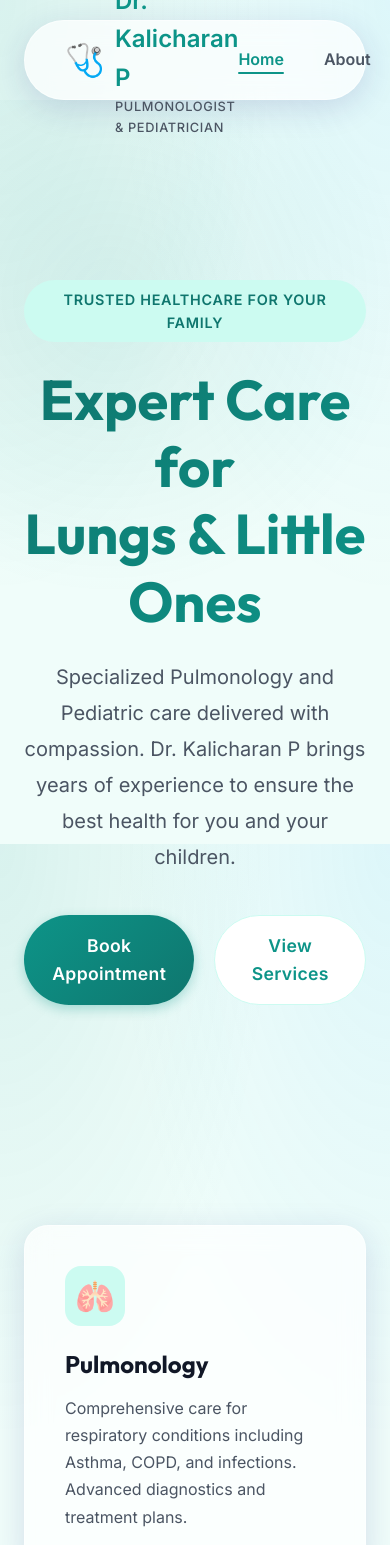
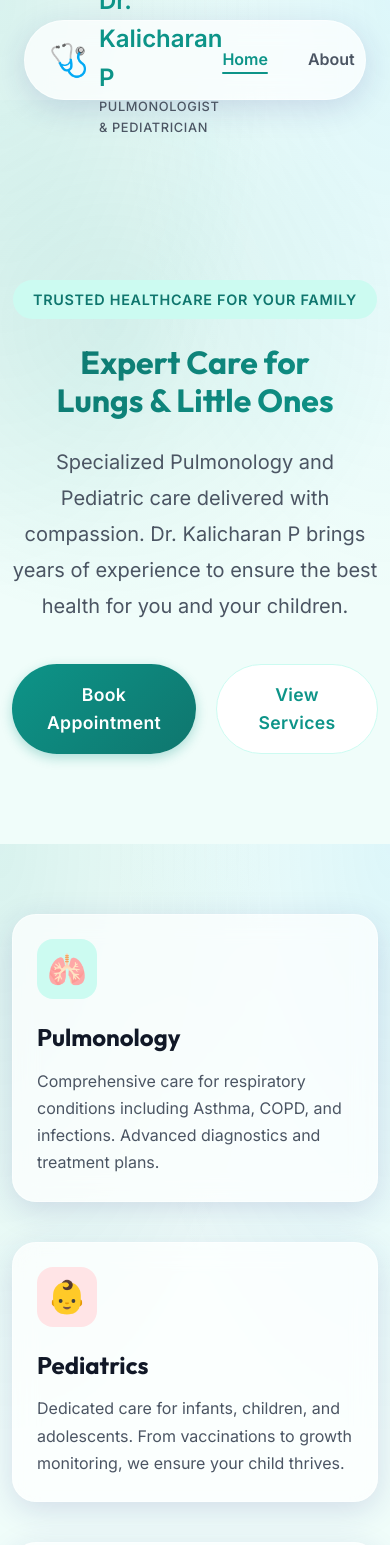
Before and after one commit to sat998/MyFirstGitHub, a React (Vite) app: page / in a window 390 px wide. Shown: the top 1545 px of the page. Built offline with nearby package versions, Linux system fonts and the light colour scheme.

Commit message:
Add mobile responsiveness improvements

```diff
--- a/src/index.css
+++ b/src/index.css
@@ -233,3 +233,49 @@ button {
 .delay-300 {
   animation-delay: 0.3s;
 }
+
+/* Mobile Responsiveness */
+@media (max-width: 768px) {
+  .container {
+    padding: 0 16px;
+  }
+
+  .heading-lg {
+    font-size: 2.5rem;
+  }
+
+  .heading-md {
+    font-size: 1.75rem;
+  }
+
+  .section-padding {
+    padding: 60px 0;
+  }
+
+  .btn {
+    padding: 12px 24px;
+    font-size: 0.9rem;
+  }
+
+  .glass-panel {
+    padding: 24px !important;
+  }
+}
+
+@media (max-width: 480px) {
+  .heading-lg {
+    font-size: 2rem;
+  }
+
+  .heading-md {
+    font-size: 1.5rem;
+  }
+
+  .section-padding {
+    padding: 40px 0;
+  }
+
+  .container {
+    padding: 0 12px;
+  }
+}
```
